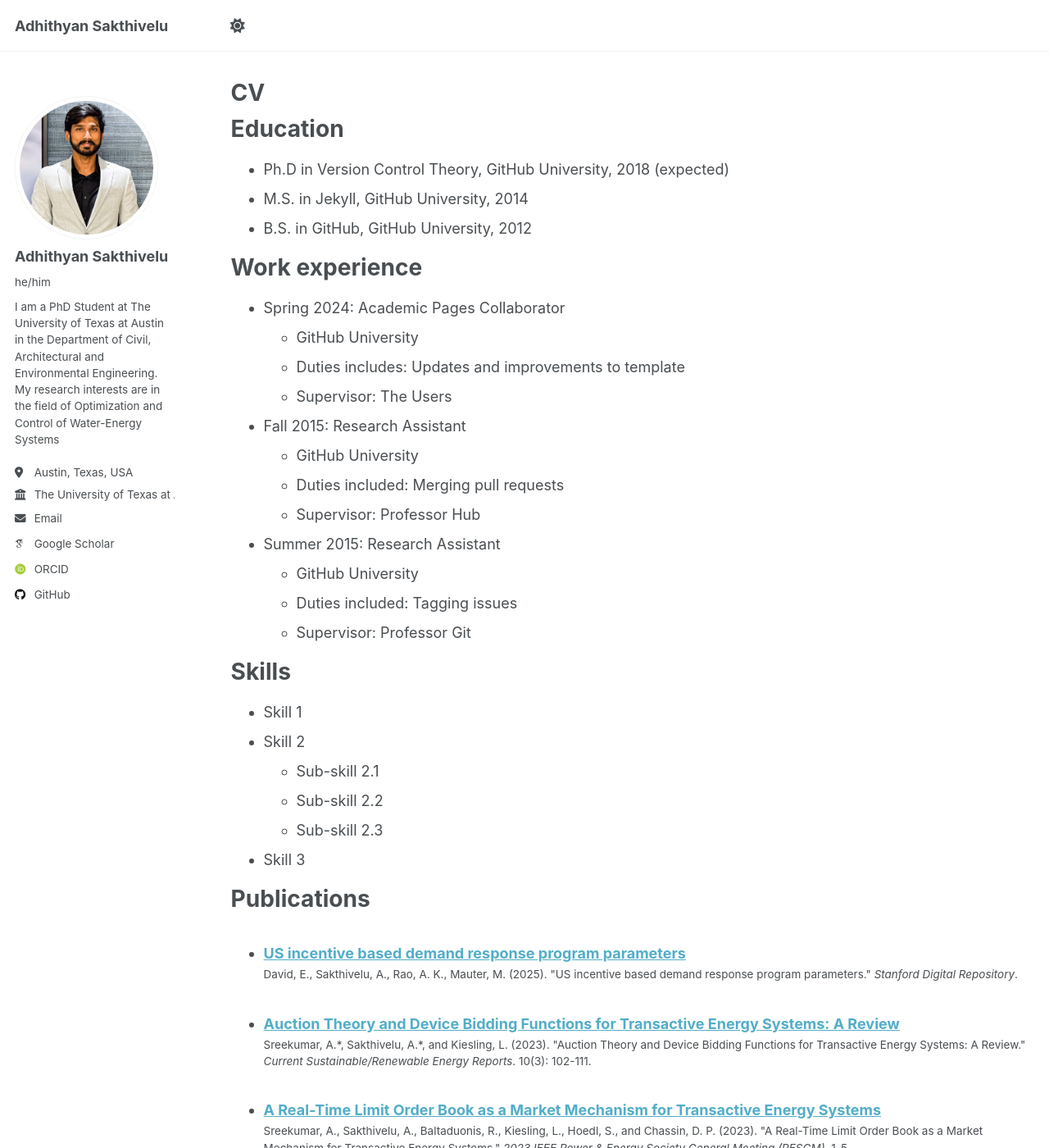
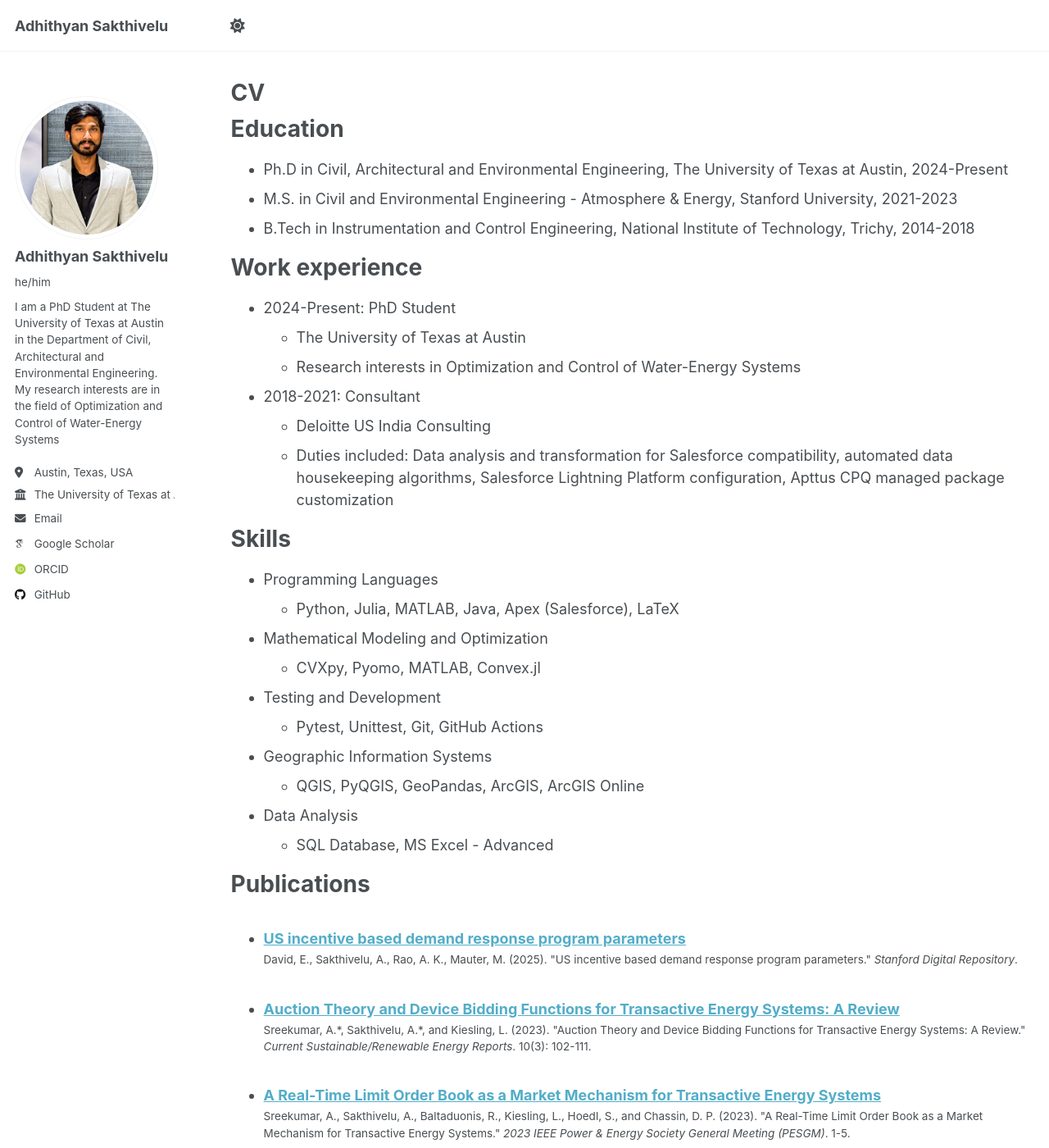
Before and after one commit to ThyanRevolter/ThyanRevolter.github.io, a Jekyll site: the page built from _pages/cv.md, in a window 1280 px wide and 1400 px high. Shown: the whole window at 82% size. Built offline with Jekyll 4.4.1, drawn with Linux system fonts in a browser that asks for light colours; some web fonts are replaced; some of the changed text lies outside the part shown.

```diff
--- a/_pages/cv.md
+++ b/_pages/cv.md
@@ -11,35 +11,32 @@ redirect_from:
 
 Education
 ======
-* Ph.D in Version Control Theory, GitHub University, 2018 (expected)
-* M.S. in Jekyll, GitHub University, 2014
-* B.S. in GitHub, GitHub University, 2012
+* Ph.D in Civil, Architectural and Environmental Engineering, The University of Texas at Austin, 2024-Present
+* M.S. in Civil and Environmental Engineering - Atmosphere & Energy, Stanford University, 2021-2023
+* B.Tech in Instrumentation and Control Engineering, National Institute of Technology, Trichy, 2014-2018
 
 Work experience
 ======
-* Spring 2024: Academic Pages Collaborator
-  * GitHub University
-  * Duties includes: Updates and improvements to template
-  * Supervisor: The Users
+* 2024-Present: PhD Student
+  * The University of Texas at Austin
+  * Research interests in Optimization and Control of Water-Energy Systems
 
-* Fall 2015: Research Assistant
-  * GitHub University
-  * Duties included: Merging pull requests
-  * Supervisor: Professor Hub
-
-* Summer 2015: Research Assistant
-  * GitHub University
-  * Duties included: Tagging issues
-  * Supervisor: Professor Git
+* 2018-2021: Consultant
+  * Deloitte US India Consulting
+  * Duties included: Data analysis and transformation for Salesforce compatibility, automated data housekeeping algorithms, Salesforce Lightning Platform configuration, Apttus CPQ managed package customization
 
 Skills
 ======
-* Skill 1
-* Skill 2
-  * Sub-skill 2.1
-  * Sub-skill 2.2
-  * Sub-skill 2.3
-* Skill 3
+* Programming Languages
+  * Python, Julia, MATLAB, Java, Apex (Salesforce), LaTeX
+* Mathematical Modeling and Optimization
+  * CVXpy, Pyomo, MATLAB, Convex.jl
+* Testing and Development
+  * Pytest, Unittest, Git, GitHub Actions
+* Geographic Information Systems
+  * QGIS, PyQGIS, GeoPandas, ArcGIS, ArcGIS Online
+* Data Analysis
+  * SQL Database, MS Excel - Advanced
 
 Publications
 ======
@@ -47,11 +44,11 @@ Publications
     {% include archive-single-cv.html %}
   {% endfor %}</ul>
 
-Talks
+<!-- Talks
 ======
   <ul>{% for post in site.talks reversed %}
     {% include archive-single-talk-cv.html  %}
-  {% endfor %}</ul>
+  {% endfor %}</ul> -->
 
 Teaching
 ======
@@ -59,6 +56,6 @@ Teaching
     {% include archive-single-cv.html %}
   {% endfor %}</ul>
 
-Service and leadership
+Interests
 ======
-* Currently signed in to 43 different slack teams
+* Research interests in Water-Energy Systems, Demand Response, Transactive Energy Systems, and Distributed Energy Resources
```
Also changed, not shown: _teaching/2014-spring-teaching-1.md (+7 -16 lines), _teaching/2015-spring-teaching-2.md (+7 -16 lines), _teaching/2022-yoga-instructor.md (added, +11 -0 lines).
